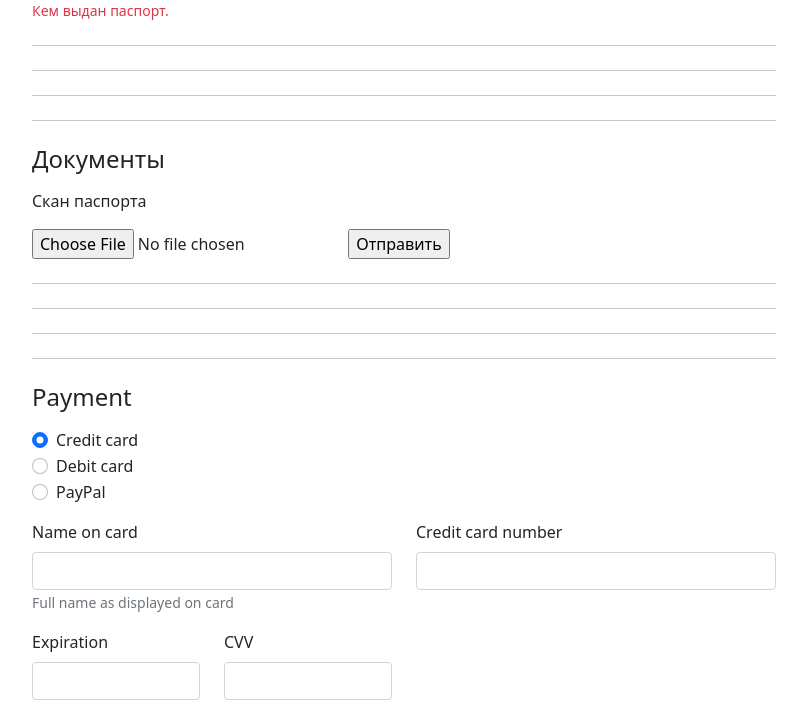
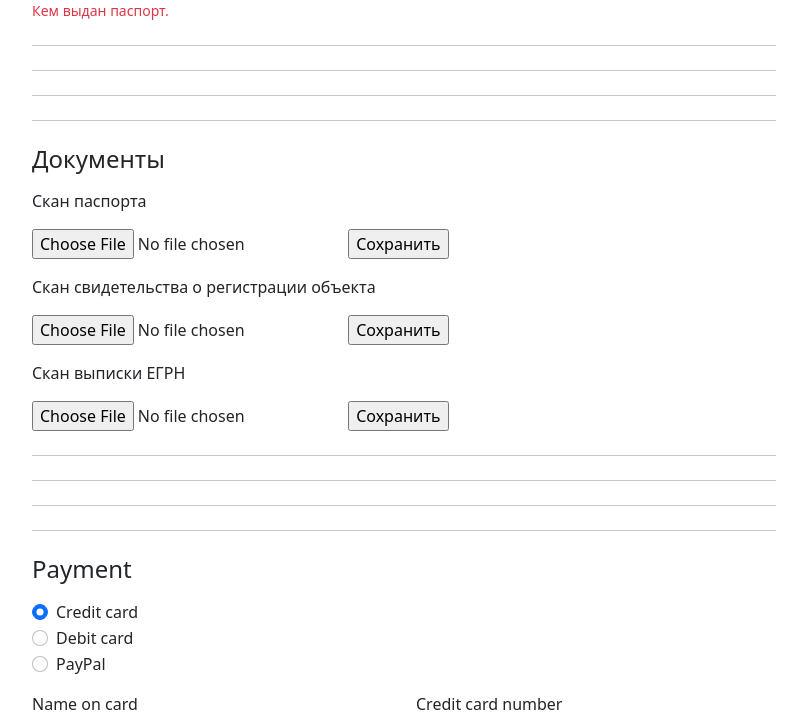
Before and after one commit to dazimir/CRM_2, a Django app: page /receptionFL in a window 1280 px wide. Shown: the part 1653-2367 px from the top of the page, without its empty margins (50-857 px from the left). Run offline with Django 4.2, Linux system fonts and the light colour scheme; some libraries are stand-ins or nearby versions.

Commit message:
добавил 3 загрузки

```diff
--- a/apps/core/templates/core/receptionFL.html
+++ b/apps/core/templates/core/receptionFL.html
@@ -158,7 +158,16 @@
             <form enctype="multipart/form-data" method="post">
    <p>Скан паспорта</p>
    <p><input type="file" name="photo" accept="jpeg/png/pdf">
-   <input type="submit" value="Отправить"></p>
+   <input type="submit" value="Сохранить"></p>
+
+   <p>Скан свидетельства о регистрации объекта</p>
+   <p><input type="file" name="photo" accept="jpeg/png/pdf">
+   <input type="submit" value="Сохранить"></p>
+
+   <p>Скан выписки ЕГРН</p>
+   <p><input type="file" name="photo" accept="jpeg/png/pdf">
+   <input type="submit" value="Сохранить"></p>
+
   </form>
 
             <!--<button type="button" class="btn btn-outline-secondary">Secondary</button><br>-->
```
